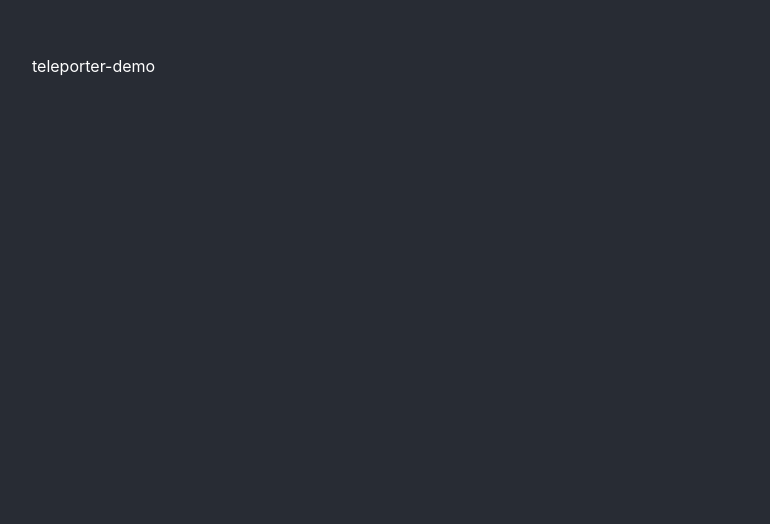
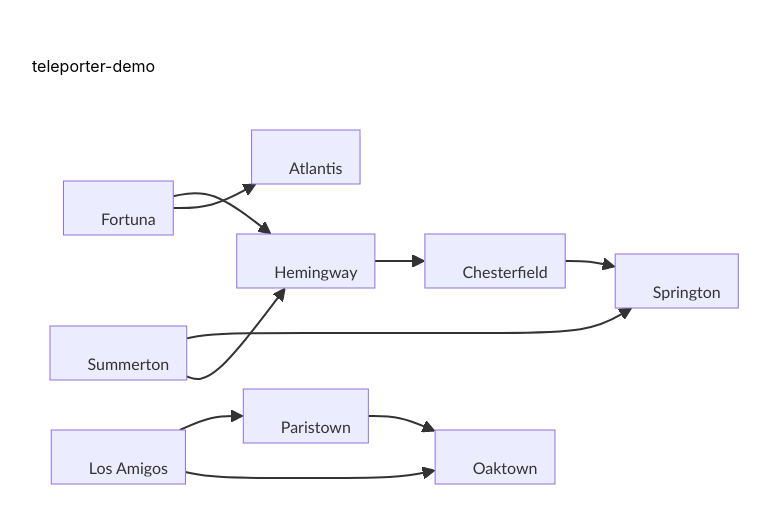
Before and after one commit to banzaiMimic/teleporter-gart, a React (Create React App) app in the folder teleporter-react/: page / in a window 1280 px wide. Shown: the top 524 px of the page, without its empty margins (8-778 px from the left). Built offline with nearby package versions, Linux system fonts and the light colour scheme.

Commit message:
added basic graph using mermaid.io

```diff
--- a/teleporter-react/package.json
+++ b/teleporter-react/package.json
@@ -3,6 +3,7 @@
   "version": "0.1.0",
   "private": true,
   "dependencies": {
+    "mermaid": "^8.4.2",
     "react": "^16.12.0",
     "react-dom": "^16.12.0",
     "react-scripts": "3.2.0"
--- a/teleporter-react/src/App.css
+++ b/teleporter-react/src/App.css
@@ -1,5 +1,7 @@
 * {
   padding:10px;
-  background-color: #282c34;
-  color: white;
 }
+
+.edgeLabel {
+  display: none;
+}
--- a/teleporter-react/src/App.js
+++ b/teleporter-react/src/App.js
@@ -1,10 +1,12 @@
 import React from 'react'
 import './App.css'
+import CityGraph from './components/CityGraph'
 
 function App() {
   return (
     <>
       <p>teleporter-demo</p>
+      <CityGraph />
     </>
   )
 }
--- /dev/null
+++ b/teleporter-react/src/components/CityGraph.js
@@ -0,0 +1,35 @@
+import React from 'react'
+
+import mermaid from 'mermaid'
+
+mermaid.initialize({
+  startOnLoad: true
+})
+
+class GraphDisplay extends React.Component {
+  componentDidMount() {
+    mermaid.contentLoaded();
+  }
+  render() {
+    return <div className="mermaid">{this.props.chart}</div>;
+  }
+}
+
+export default function CityGraph() {
+  return (
+    <GraphDisplay
+        chart={`graph LR;
+A[Fortuna]-->B[Hemingway];
+A-->C[Atlantis];
+B-->D[Chesterfield];
+D-->E[Springton];
+F[Los Amigos]-->G[Paristown];
+G-->H[Oaktown];
+F-->H;
+I[Summerton]-->E;
+I-->B;
+
+      `}
+      />
+  )
+}
```
Also changed, not shown: teleporter-react/public/manifest.json, 1 other file (tests, documents, lock files or other folders).
